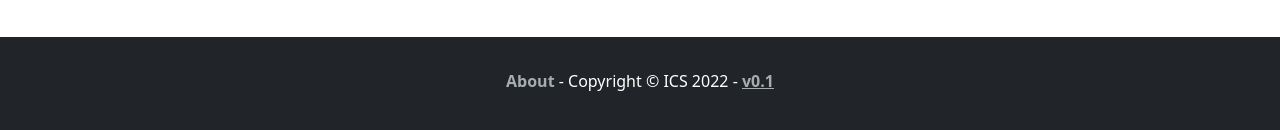
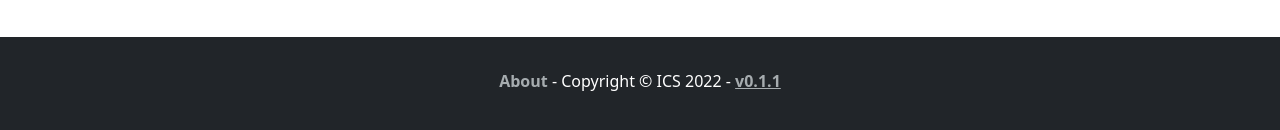
Before and after one commit to ntorquet/lmt_toolkit_analysis, a Vue app in the folder frontend/: page / in a window 1280 px wide. Shown: the part 732-862 px from the top of the page. Built offline with nearby package versions, Linux system fonts and the light colour scheme; what @meforma/vue-toaster would draw is missing.

Commit message:
Changed v0.1 to v0.1.1 in footer

```diff
--- a/frontend/src/App.vue
+++ b/frontend/src/App.vue
@@ -17,7 +17,7 @@
   </section>
 
   <footer class="bg-dark text-center text-white">
-    <p><router-link to="/about" class="text">About</router-link> - Copyright © ICS 2022 - <router-link to="/versions">v0.1</router-link></p>
+    <p><router-link to="/about" class="text">About</router-link> - Copyright © ICS 2022 - <router-link to="/versions">v0.1.1</router-link></p>
   </footer>
 </template>
 
```
